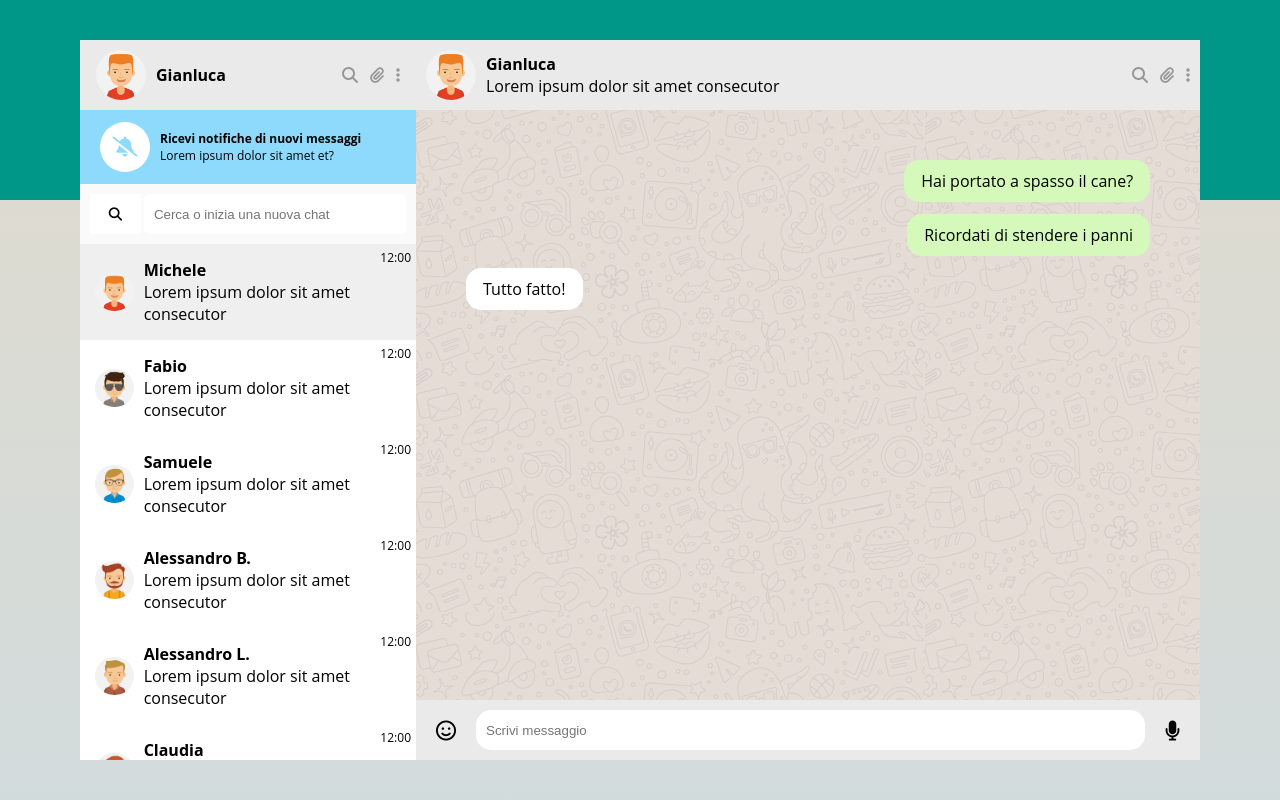
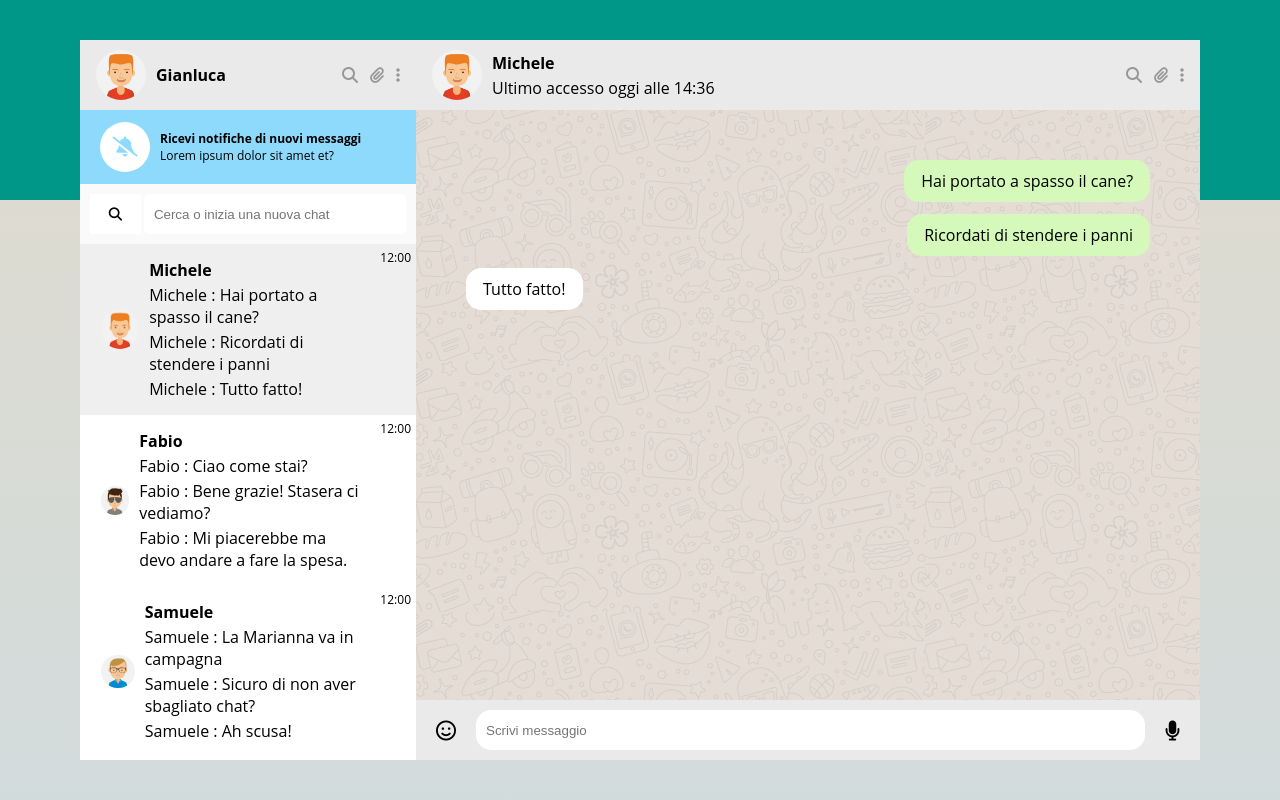
Before and after one commit to LucaLF-dev/vue-boolzapp, a plain HTML site: page index.html in a window 1280 px wide. Drawn offline with nearby package versions, Linux system fonts and the light colour scheme.

Commit message:
Fixed: html and vue Js

```diff
--- a/css/app.css
+++ b/css/app.css
@@ -64,7 +64,7 @@ figure img {
 }
 
 .contact {
-	padding: 10px;
+	padding: 10px 16px;
 	display: flex;
 	align-items: center;
 	gap: 10px;
@@ -74,7 +74,7 @@ figure img {
 
 
 .sidebar__heading-profile {
-	padding: 10px 16px;
+
 	background-color: #eaeaea;
 }
 
@@ -206,12 +206,20 @@ figure img {
 }
 
 
-
 .main__footer-reply {
 	display: flex;
 	align-items: center;
 	gap: 20px;
 	padding: 10px 20px;
+}
+
+.profile__name-wrapper {
+	display: flex;
+	flex-direction: column;
+	gap: 3px;
+}
+.profile__last-access {
+	font-size: 12px;
 }
 
 .input__text-wrapper {
--- a/index.html
+++ b/index.html
@@ -78,8 +78,9 @@
 
 								<div class="profile__name-wrapper">
 									<h4 class="profile__name">{{contact.name}}</h4>
-									<p class="profile__last-message">
-										Lorem ipsum dolor sit amet consecutor
+									<p class="profile__last-message" v-for="(messageFirst , index) in contacts[index].messages"
+									:key="index">{{contact.name}} : {{messageFirst.message}}
+
 									</p>
 								</div>
 							</div>
@@ -97,11 +98,11 @@
 
 						<div class="contact ">
 							<figure class="profile__avatar-wrapper">
-								<img class="profile__avatar" src="./img/avatar_1.jpg" alt="" />
+								<img class="profile__avatar" :src="contacts[currentIndex].avatar" alt="" />
 							</figure>
 							<div class="profile__name-wrapper">
-								<h4 class="profile__name">Gianluca</h4>
-								<p class="profile__last-acces">Lorem ipsum dolor sit amet consecutor </p>
+								<h4 class="profile__name">{{contacts[currentIndex].name}}</h4>
+								<p class="profile__last-acces">Ultimo accesso oggi alle 14:36</p>
 							</div>
 							<ul class="menu-icons">
 								<li class="icon">
```
